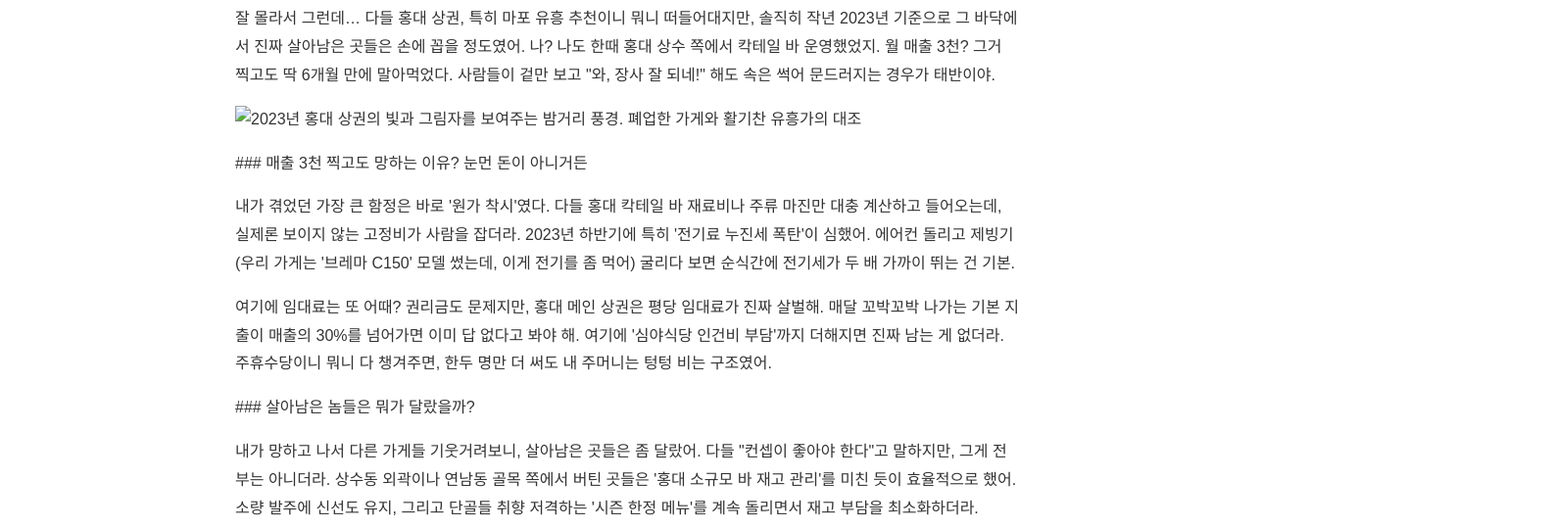
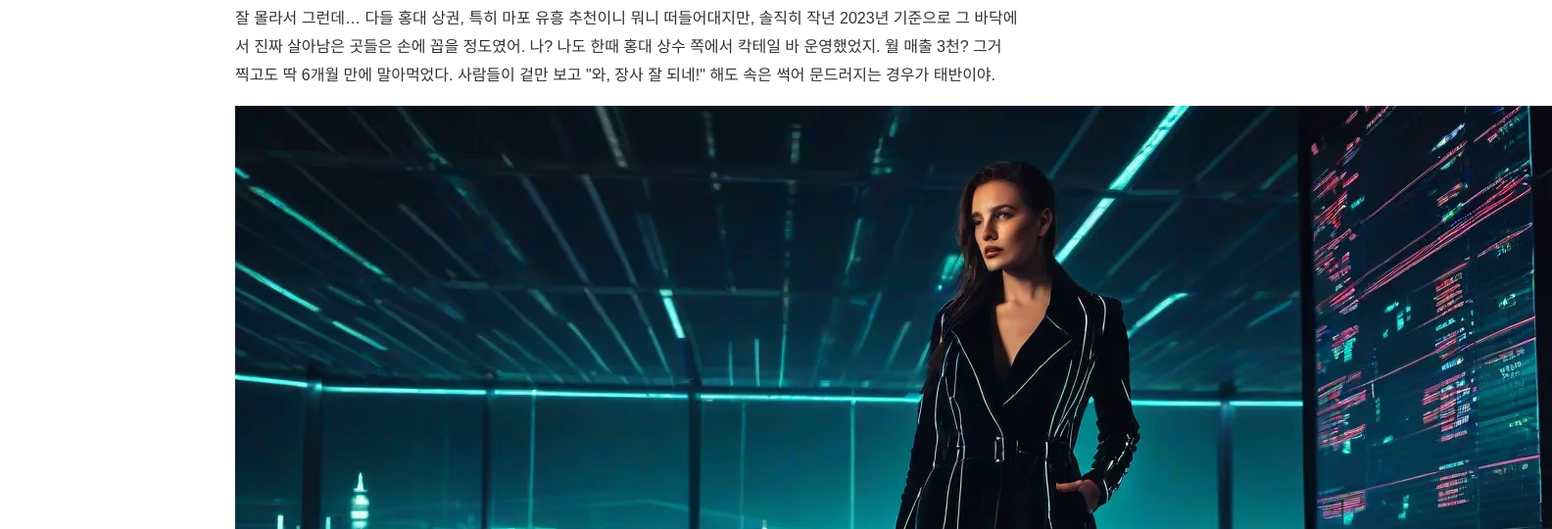
Before and after one commit to tidalhss-star/bp-mapo-night, a plain HTML site: page posts/review-002.html in a window 1280 px wide. Shown: the part 216-756 px from the top of the page at 98% size, 1584 px wide, since content can reach past the window. Drawn offline with Linux system fonts and the light colour scheme.

Commit message:
deploy: garbage-free snapshot 2026-07-26T06:24:20.856Z

```diff
--- a/posts/review-002.html
+++ b/posts/review-002.html
@@ -25,7 +25,7 @@
     <h1>마포 유흥 추천? 웃기고 있네. 2023 홍대서 망한 놈이 까발리는 진짜 생존법</h1>
     <article>
       <p>잘 몰라서 그런데… 다들 홍대 상권, 특히 마포 유흥 추천이니 뭐니 떠들어대지만, 솔직히 작년 2023년 기준으로 그 바닥에서 진짜 살아남은 곳들은 손에 꼽을 정도였어. 나? 나도 한때 홍대 상수 쪽에서 칵테일 바 운영했었지. 월 매출 3천? 그거 찍고도 딱 6개월 만에 말아먹었다. 사람들이 겉만 보고 "와, 장사 잘 되네!" 해도 속은 썩어 문드러지는 경우가 태반이야.</p>
-<p><img src="../assets/interior__hero__t3b04-gh-club-look-1__1344x768__abb7d039ddf3b9cf.png" alt="2023년 홍대 상권의 빛과 그림자를 보여주는 밤거리 풍경. 폐업한 가게와 활기찬 유흥가의 대조" loading="lazy" width="1344" height="768"></p>
+<p><img src="../assets/interior__hero__t3b04-gh-club-look-1__1344x768__abb7d039ddf3b9cf.webp" alt="2023년 홍대 상권의 빛과 그림자를 보여주는 밤거리 풍경. 폐업한 가게와 활기찬 유흥가의 대조" loading="lazy" width="1344" height="768"></p>
 <p>### 매출 3천 찍고도 망하는 이유? 눈먼 돈이 아니거든</p>
 <p>내가 겪었던 가장 큰 함정은 바로 '원가 착시'였다. 다들 홍대 칵테일 바 재료비나 주류 마진만 대충 계산하고 들어오는데, 실제론 보이지 않는 고정비가 사람을 잡더라. 2023년 하반기에 특히 '전기료 누진세 폭탄'이 심했어. 에어컨 돌리고 제빙기 (우리 가게는 '브레마 C150' 모델 썼는데, 이게 전기를 좀 먹어) 굴리다 보면 순식간에 전기세가 두 배 가까이 뛰는 건 기본.</p>
 <p>여기에 임대료는 또 어때? 권리금도 문제지만, 홍대 메인 상권은 평당 임대료가 진짜 살벌해. 매달 꼬박꼬박 나가는 기본 지출이 매출의 30%를 넘어가면 이미 답 없다고 봐야 해. 여기에 '심야식당 인건비 부담'까지 더해지면 진짜 남는 게 없더라. 주휴수당이니 뭐니 다 챙겨주면, 한두 명만 더 써도 내 주머니는 텅텅 비는 구조였어.</p>
```
Also changed, not shown: assets/interior__hero__t3b04-gh-club-look-1__1344x768__abb7d039ddf3b9cf.png (added), assets/interior__hero__t3b04-gh-club-look-1__1344x768__abb7d039ddf3b9cf.webp (added).
